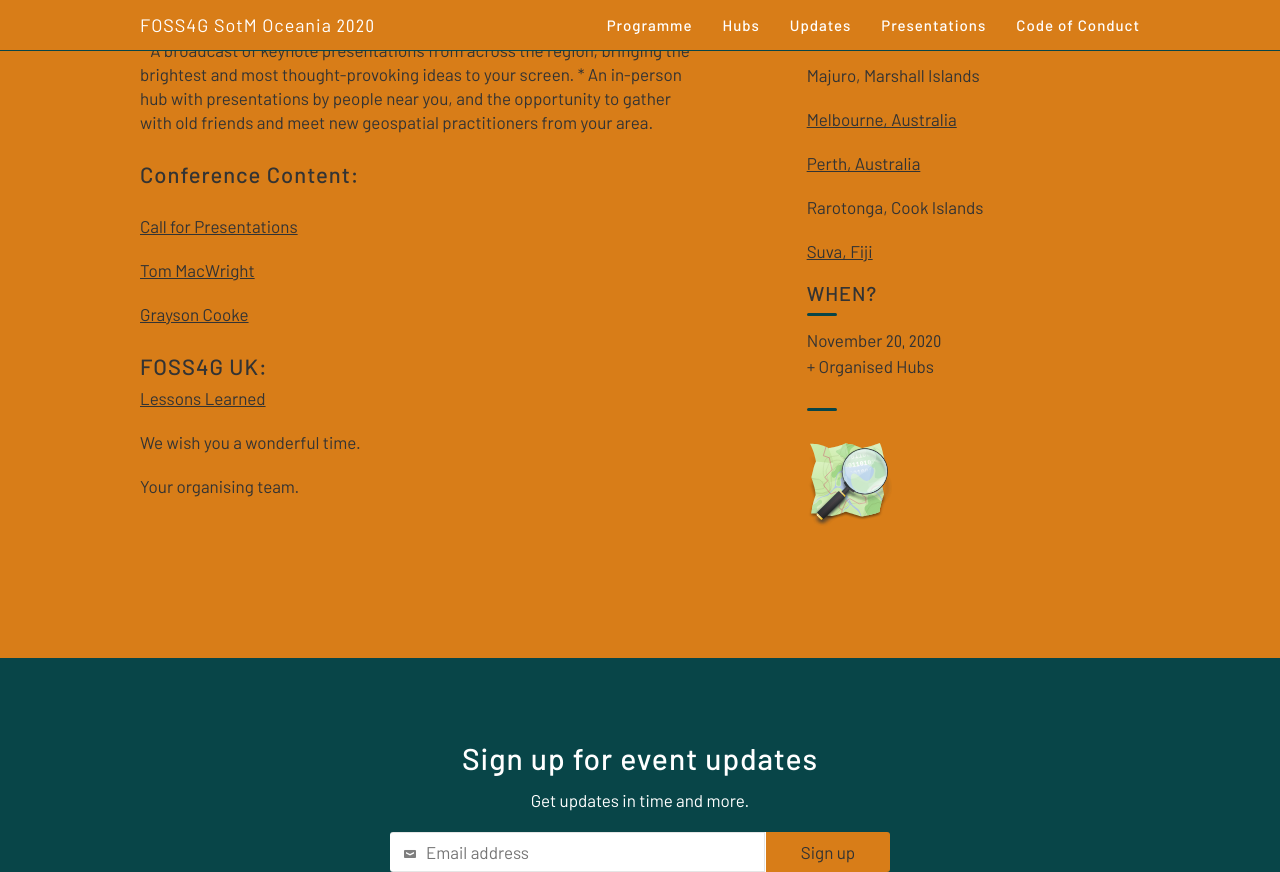
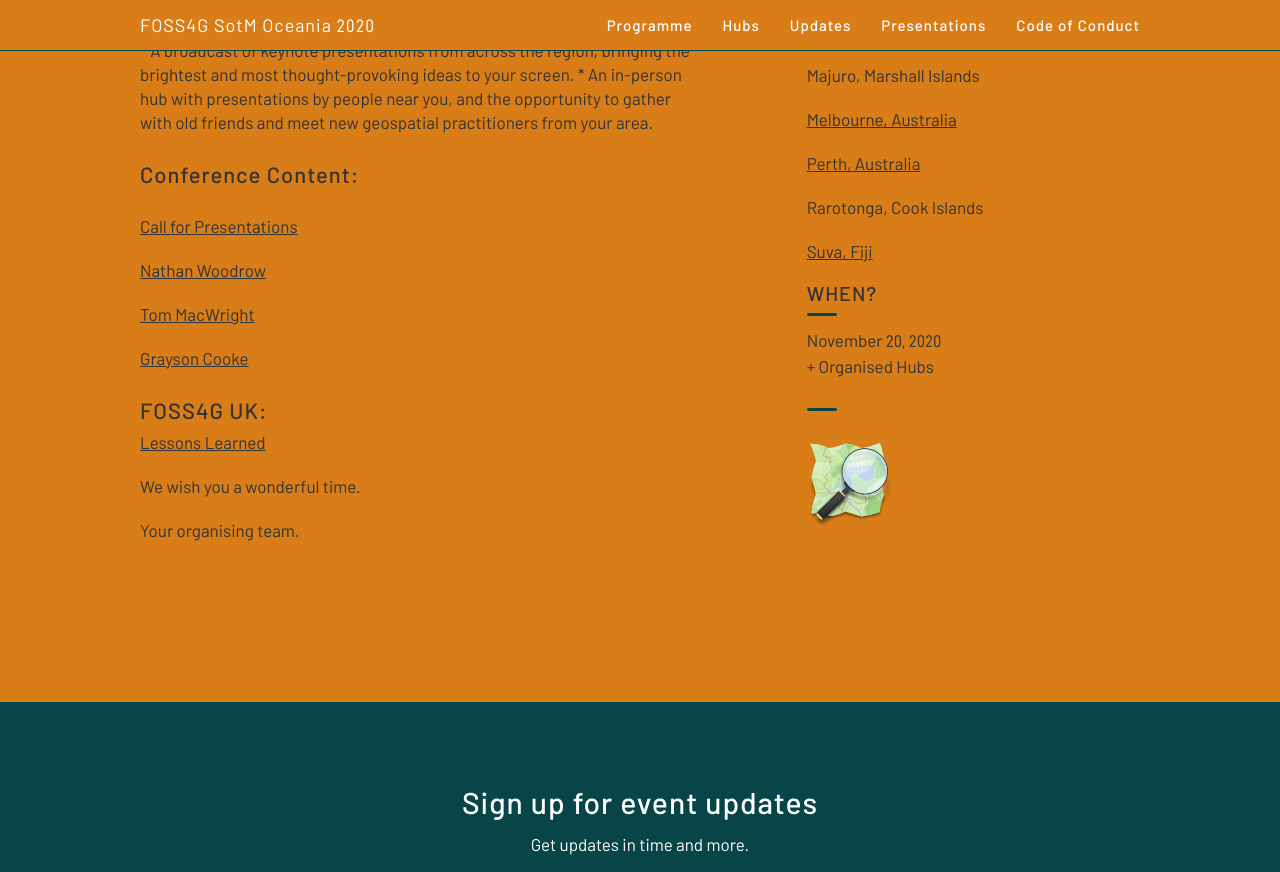
Before and after one commit to osgeo-oceania/foss4g-sotm-oceania-2020, a Jekyll site: the page built from index.html, in a window 1280 px wide and 900 px high, scrolled down 1310 px, cut to the strip 0-872 px from the top of the window. Built offline with Jekyll 4.4.1, drawn with Linux system fonts in a browser that asks for light colours.

Commit message:
added another speaker

```diff
--- a/_includes/about.html
+++ b/_includes/about.html
@@ -14,6 +14,7 @@
             <!-- <p> <a href="https://www.picgisrs.org/conference-venue/" rel="noopener noreferrer" target="_blank">Supporting the Pacific GIS/RS Conference in Vanuatu 2020</a> </p> -->
                   <p> <h2>Conference Content:</h2> </p>
             <p> <a href="https://docs.google.com/forms/d/e/1FAIpQLSd8aZjlZvP5ArubK0DkcIfEUIZnyxZLy1pNFS0p4YafKSo4LA/viewform" rel="noopener noreferrer" target="_blank">Call for Presentations</a> </p>
+            <p> <a href="https://www.nathanw.net/" rel="noopener noreferrer" target="_blank">Nathan Woodrow</a> </p>
             <p> <a href="https://macwright.com/about/" rel="noopener noreferrer" target="_blank">Tom MacWright</a> </p>
             <p> <a href="https://www.graysoncooke.com/" rel="noopener noreferrer" target="_blank">Grayson Cooke</a> </p>
             <!-- <p> <h2>Conference Platform:</h2> <a href="http://maptimeoceania.slack.com/" rel="noopener noreferrer" target="_blank">Slack Platform - foss4g-sotm-oceania channel</a> </p> -->
```
